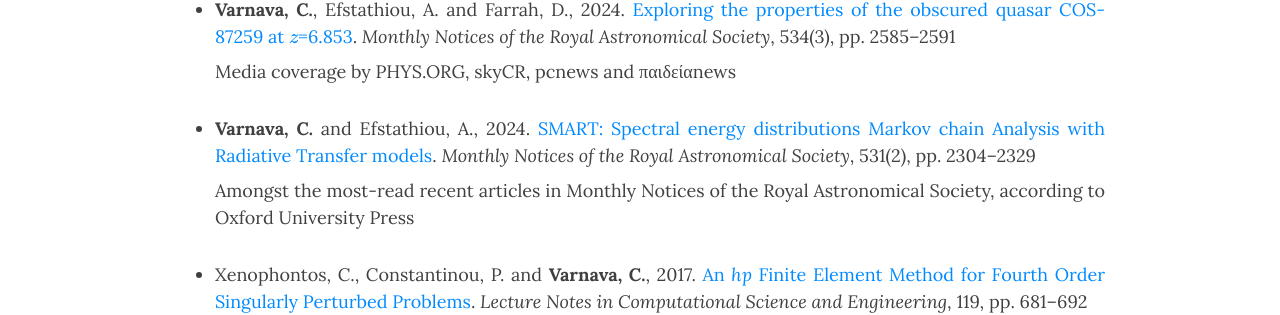
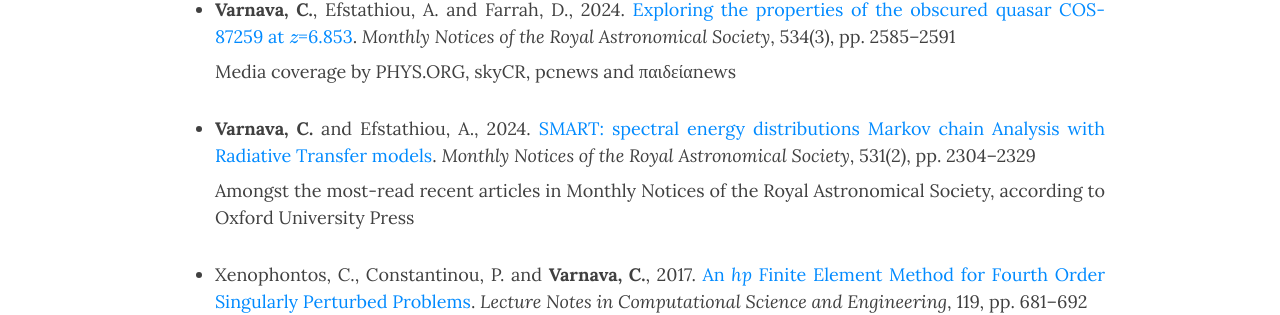
Before and after one commit to ch-var/ch-var.github.io, a Jekyll site: the page built from publications.html, in a window 1280 px wide and 1056 px high. Shown: the part 391-706 px from the top of the window. Built offline with Jekyll 4.4.1, drawn with Linux system fonts in a browser that asks for light colours; formulas are drawn with MathJax 3.

Commit message:
Update publications.html

```diff
--- a/publications.html
+++ b/publications.html
@@ -28,7 +28,7 @@ mathjax: true
 <li class="responsive-margin" style="margin-bottom: 8px;"><b>Varnava, C.</b>, Efstathiou, A. and Farrah, D., 2024. <a href="https://doi.org/10.1093/mnras/stae2221">Exploring the properties of the obscured quasar COS-87259 at \(z\)=6.853</a>. <i>Monthly Notices of the Royal Astronomical Society</i>, 534(3), pp. 2585–2591</li>
 <p align='justify' class="responsive-margin" style="margin-top: 0px;">Media coverage by PHYS.ORG, skyCR, pcnews and παιδείαnews</p>
 <p></p>
-<li class="responsive-margin" style="margin-bottom: 8px;"><b>Varnava, C.</b> and Efstathiou, A., 2024. <a href="https://doi.org/10.1093/mnras/stae1141">SMART: Spectral energy distributions Markov chain Analysis with Radiative Transfer models</a>. <i>Monthly Notices of the Royal Astronomical Society</i>, 531(2), pp. 2304–2329</li>
+<li class="responsive-margin" style="margin-bottom: 8px;"><b>Varnava, C.</b> and Efstathiou, A., 2024. <a href="https://doi.org/10.1093/mnras/stae1141">SMART: spectral energy distributions Markov chain Analysis with Radiative Transfer models</a>. <i>Monthly Notices of the Royal Astronomical Society</i>, 531(2), pp. 2304–2329</li>
 <p align='justify' class="responsive-margin" style="margin-top: 0px; margin-bottom: 8px;">Amongst the most-read recent articles in Monthly Notices of the Royal Astronomical Society, according to Oxford University Press</a></p>
 <p></p>
 <li class="responsive-margin">Xenophontos, C., Constantinou, P. and <b>Varnava, C.</b>, 2017. <a href="https://doi.org/10.1007/978-3-319-65870-4_49">An <i>hp</i> Finite Element Method for Fourth Order Singularly Perturbed Problems</a>. <i>Lecture Notes in Computational Science and Engineering</i>, 119, pp. 681–692</li>
```
